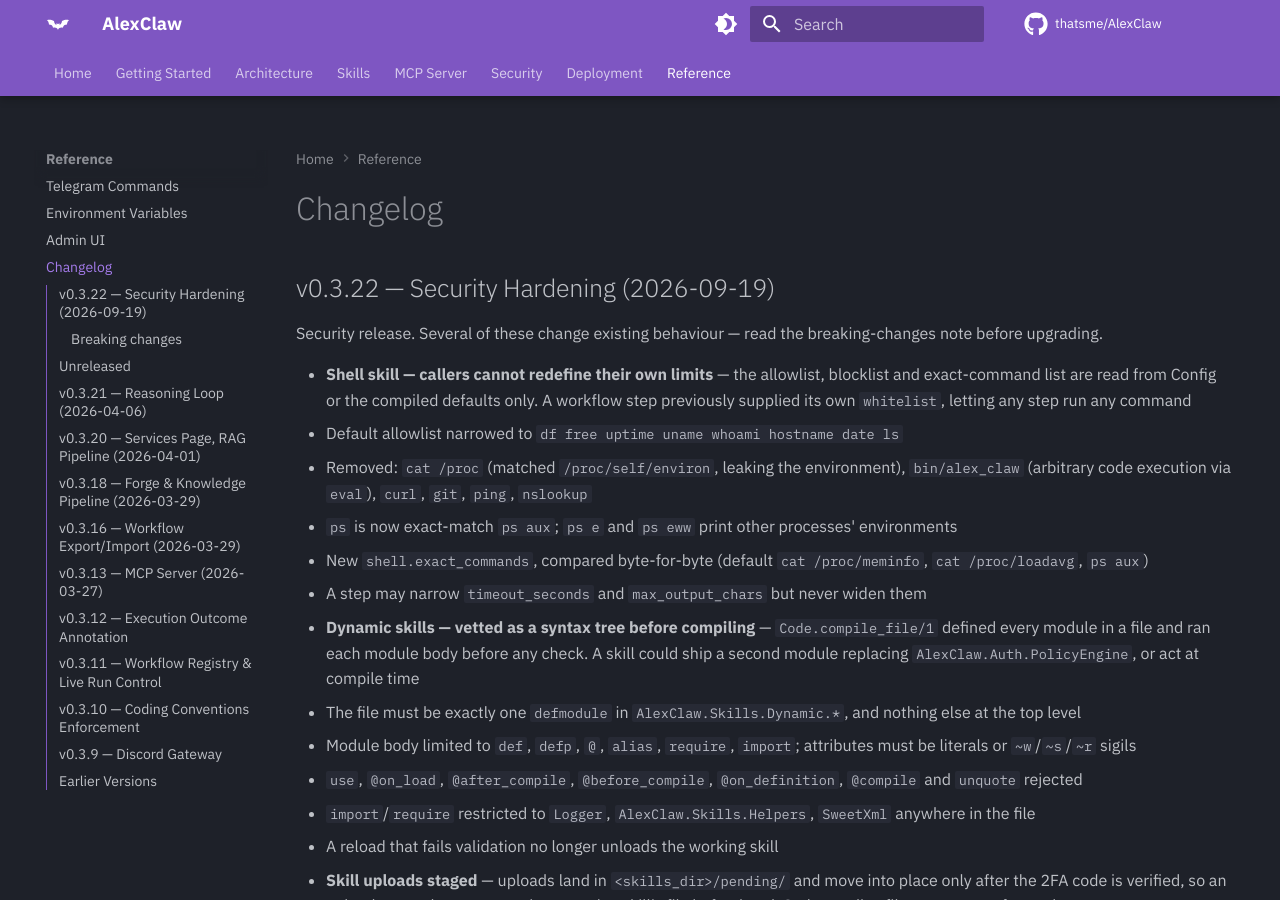
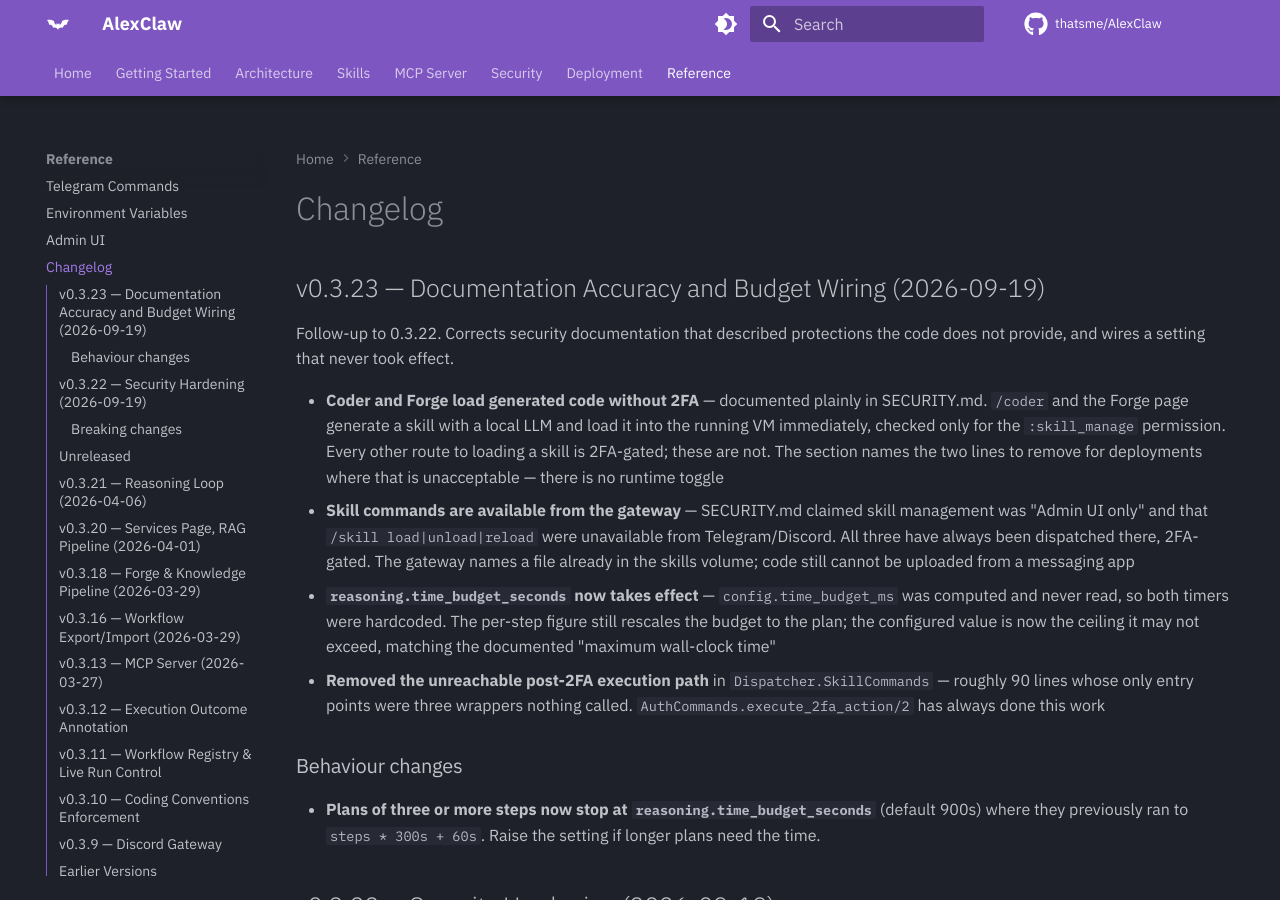
Before and after one commit to thatsme/AlexClaw, an MkDocs documentation site: the page built from docs/reference/changelog.md, in a window 1280 px wide and 900 px high. Built offline with MkDocs 1.6.1 and Material for MkDocs 9.7.7, drawn with Linux system fonts in a browser that asks for light colours; comment, search, counter and statistics services are not loaded.

Commit message:
chore: release 0.3.23
Documentation accuracy and the time budget wiring. Behaviour change noted in the
changelog: plans of three or more steps now stop at reasoning.time_budget_seconds
where they previously ran to steps * 300s + 60s.

```diff
--- a/docs/reference/changelog.md
+++ b/docs/reference/changelog.md
@@ -1,4 +1,18 @@
 # Changelog
+
+## v0.3.23 — Documentation Accuracy and Budget Wiring (2026-09-19)
+
+Follow-up to 0.3.22. Corrects security documentation that described protections
+the code does not provide, and wires a setting that never took effect.
+
+- **Coder and Forge load generated code without 2FA** — documented plainly in SECURITY.md. `/coder` and the Forge page generate a skill with a local LLM and load it into the running VM immediately, checked only for the `:skill_manage` permission. Every other route to loading a skill is 2FA-gated; these are not. The section names the two lines to remove for deployments where that is unacceptable — there is no runtime toggle
+- **Skill commands are available from the gateway** — SECURITY.md claimed skill management was "Admin UI only" and that `/skill load|unload|reload` were unavailable from Telegram/Discord. All three have always been dispatched there, 2FA-gated. The gateway names a file already in the skills volume; code still cannot be uploaded from a messaging app
+- **`reasoning.time_budget_seconds` now takes effect** — `config.time_budget_ms` was computed and never read, so both timers were hardcoded. The per-step figure still rescales the budget to the plan; the configured value is now the ceiling it may not exceed, matching the documented "maximum wall-clock time"
+- **Removed the unreachable post-2FA execution path** in `Dispatcher.SkillCommands` — roughly 90 lines whose only entry points were three wrappers nothing called. `AuthCommands.execute_2fa_action/2` has always done this work
+
+### Behaviour changes
+
+- **Plans of three or more steps now stop at `reasoning.time_budget_seconds`** (default 900s) where they previously ran to `steps * 300s + 60s`. Raise the setting if longer plans need the time.
 
 ## v0.3.22 — Security Hardening (2026-09-19)
 
```
Also changed, not shown: 1 other file.
